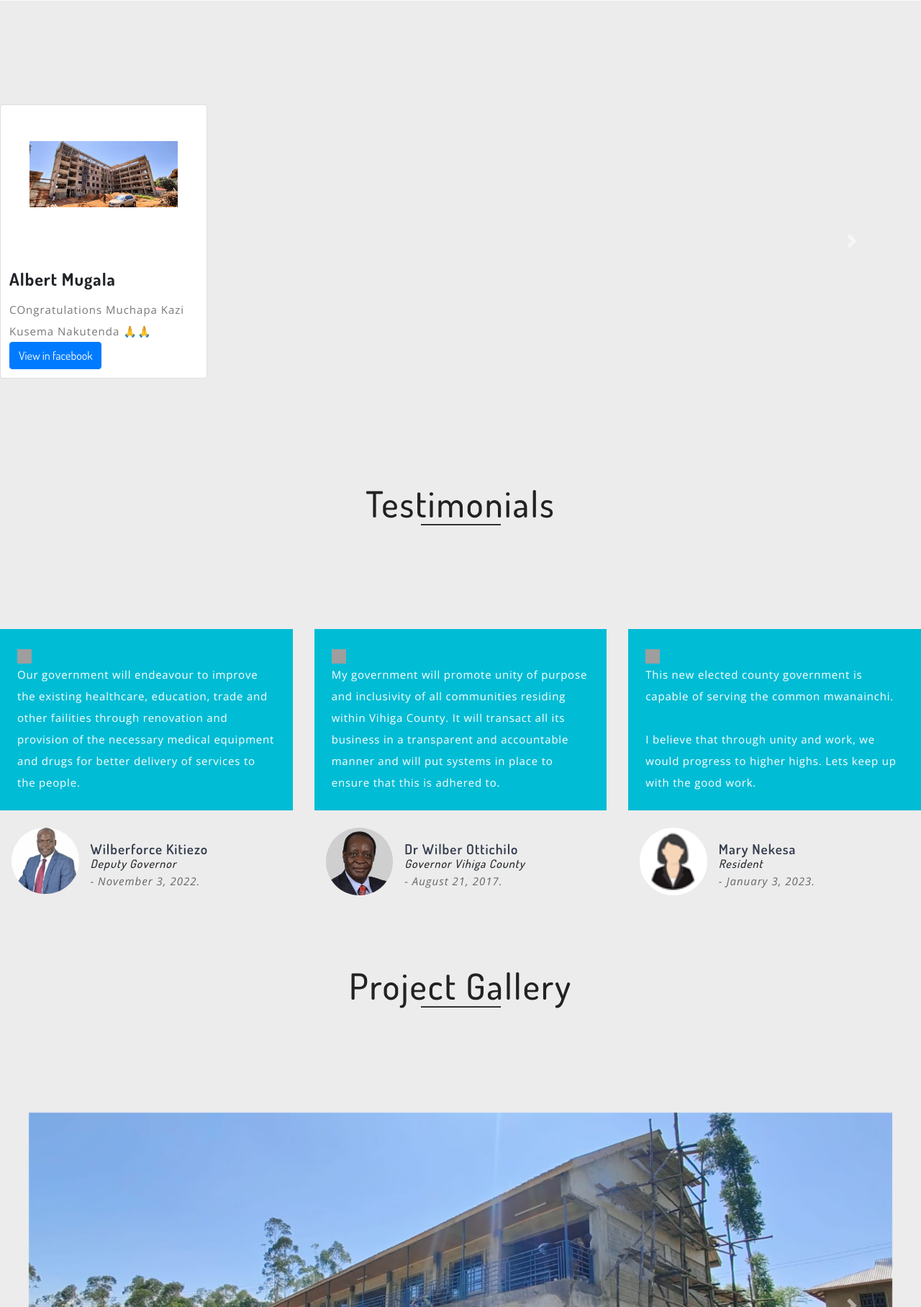
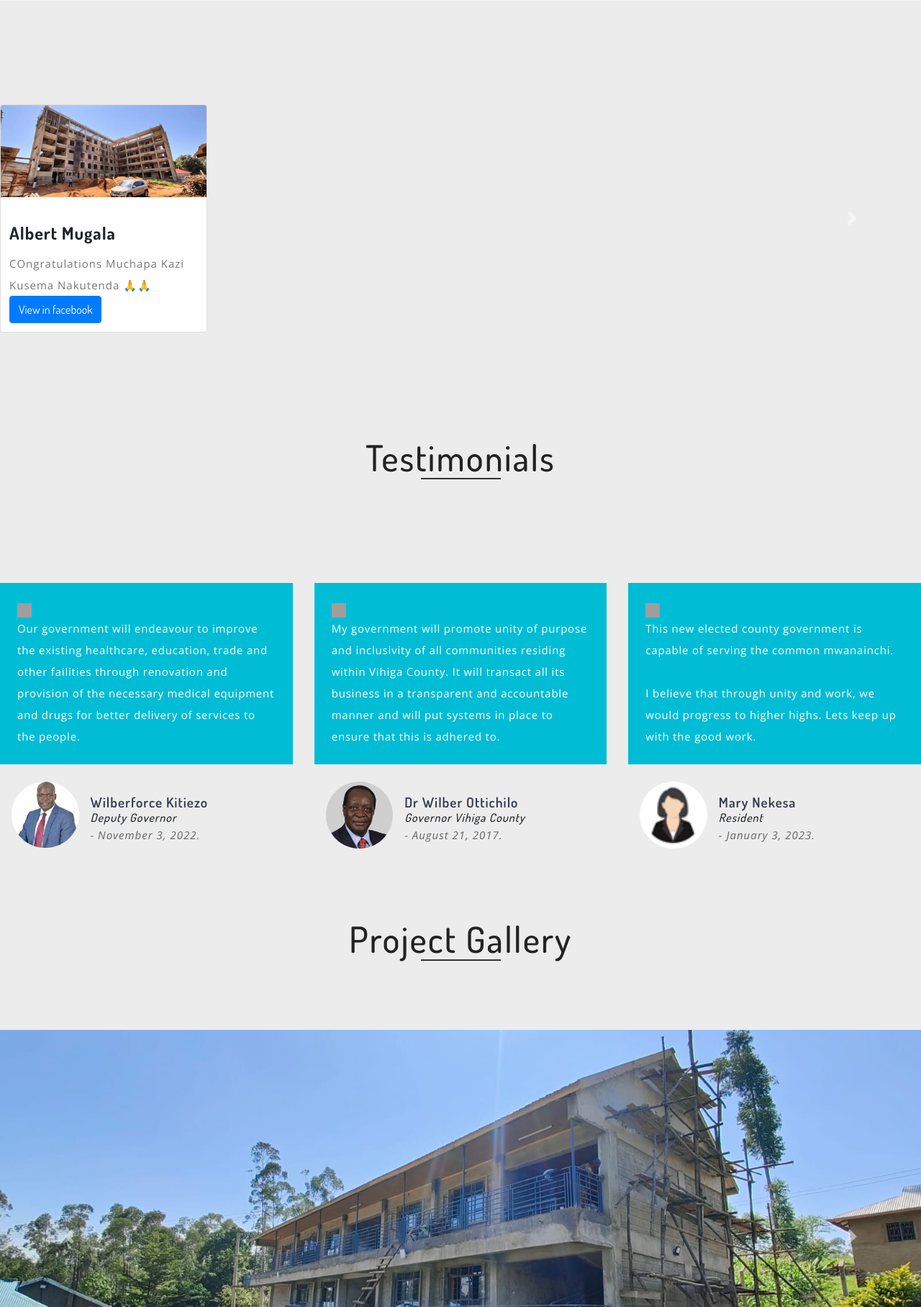
Before and after one commit to Rogendo/VHC, a Django app: page / in a window 1280 px wide. Shown: the part 1650-3466 px from the top of the page at 72% size. Run offline with Django 4.2, Linux system fonts and the light colour scheme; data comes from the database, SQL or seed files in the repository; grey boxes are pictures that could not be loaded.

Commit message:
Update index.html

```diff
--- a/tracker/templates/tracker/index.html
+++ b/tracker/templates/tracker/index.html
@@ -274,8 +274,8 @@ p.font-italic {
 	.carousel-inner img {
 		width: 75%;
 		height: 75%;
-		padding: 50px 40px;
-		position: relative;
+/* 		padding: 50px 40px;
+		position: relative; */
 
 
 	}
@@ -336,8 +336,7 @@ p.font-italic {
 	      </div>
 	    </div>
  	 </div>
-
-
+	</div>
    </div>
    <div class="carousel-item">
       <img src="{% static 'images/proj18.jpg' %}" alt="project" width="1100" height="500">
```
Lines whose indentation alone changed are shown as unchanged.
